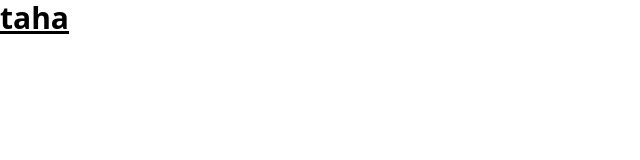
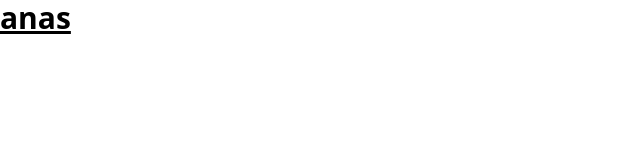
Before and after one commit to Anasshahid2004/webApp, a Next.js app: page / in a window 1280 px wide. Shown: the top 160 px of the page, without its empty margins (0-640 px from the left). Built offline with nearby package versions, Linux system fonts and the light colour scheme.

Commit message:
name change

```diff
--- a/src/pages/index.js
+++ b/src/pages/index.js
@@ -8,7 +8,7 @@ const inter = Inter({ subsets: ['latin'] })
 export default function Home() {
   return (
     <h1 className="text-3xl font-bold underline">
-      taha
+      anas
     </h1>
   )
 }
```
